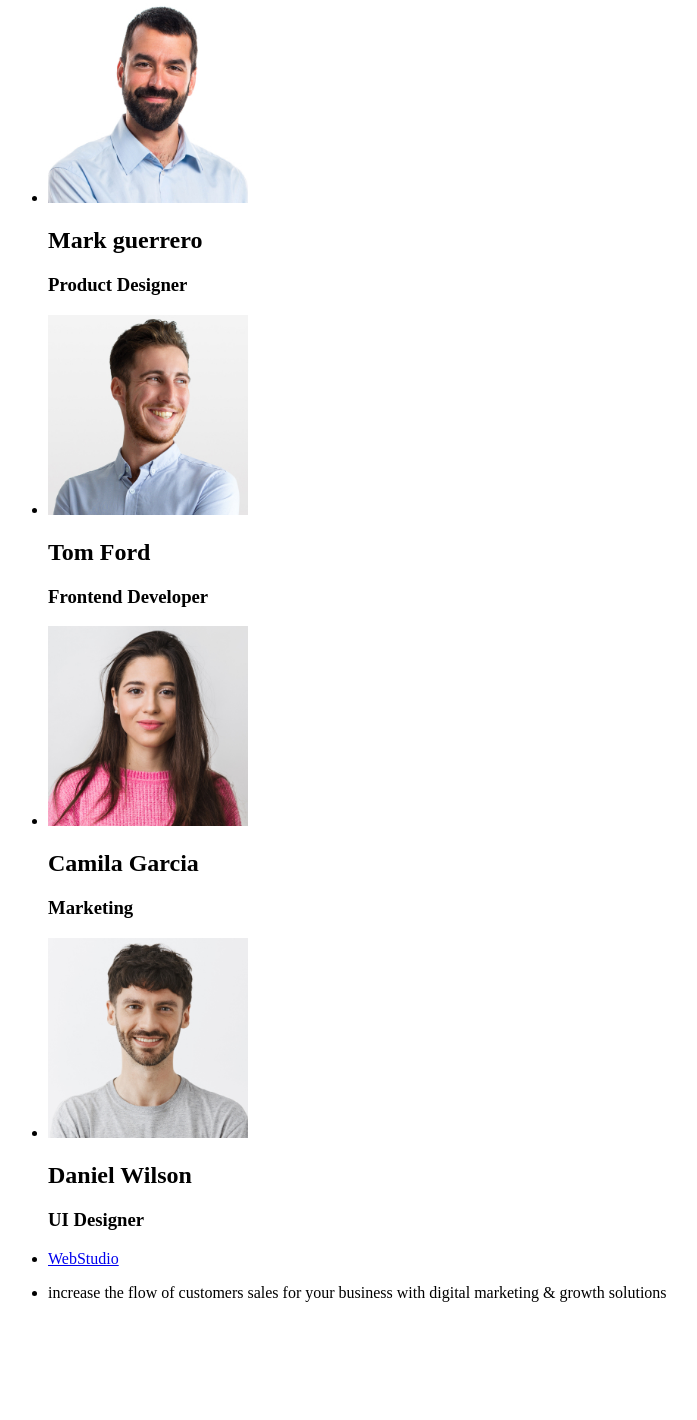
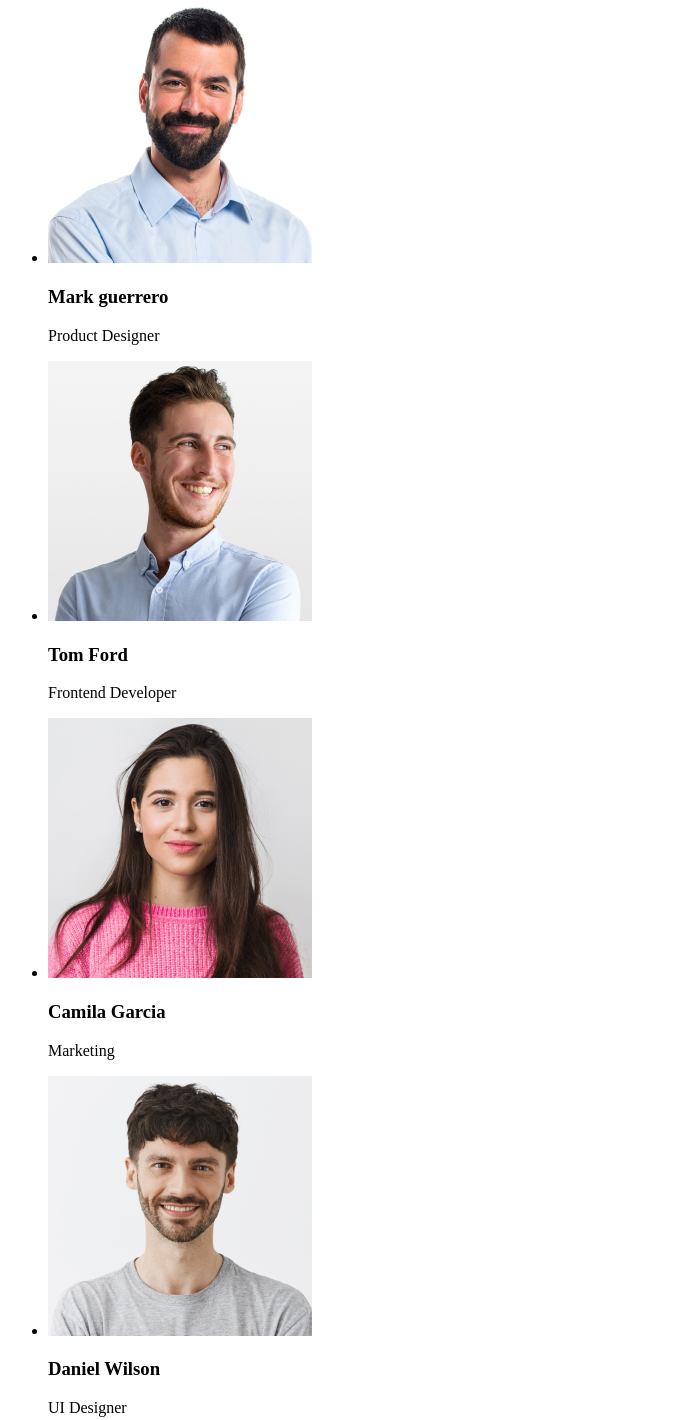
Before and after one commit to ilteriscagri/goit-markup-hw-01, a plain HTML site: page index.html in a window 1280 px wide. Shown: the part 609-2029 px from the top of the page, without its empty margins (0-697 px from the left). Before the commit the page ends 1927 px from the top, so only its background shows below. Drawn offline with Linux system fonts and the light colour scheme.

Commit message:
değişiklik5

```diff
--- a/index.html
+++ b/index.html
@@ -61,38 +61,35 @@
             <h2>Our Team</h2>
             <ul>
                 <li>
-                    <img src="./images/team-1.jpg" alt="mark guerrero" width="200" height="200">
-                    <h2>Mark guerrero</h2>
-                    <h3>Product Designer</h3>
+                    <img src="./images/team-1.jpg" alt="mark guerrero" width="264" >
+                    <h3>Mark guerrero</h3>
+                    <p>Product Designer</p>
                 </li>
                 <li>
-                    <img src="./images/team-2.jpg" alt="Tom Ford" width="200" height="200">
-                    <h2>Tom Ford</h2>
-                    <h3>Frontend Developer</h3>
+                    <img src="./images/team-2.jpg" alt="Tom Ford" width="264" >
+                    <h3>Tom Ford</h3>
+                    <p>Frontend Developer</p>
                 </li>
                 <li>
-                    <img src="./images/team-3.jpg" alt="Camila Garcia" width="200" height="200">
-                    <h2>Camila Garcia</h2>
-                    <h3>Marketing</h3>
+                    <img src="./images/team-3.jpg" alt="Camila Garcia" width="264" >
+                    <h3>Camila Garcia</h3>
+                    <p>Marketing</p>
                 </li>
                 <li>
-                    <img src="./images/team-4.jpg" alt="Daniel Wilson" width="200" height="200">
-                    <h2>Daniel Wilson</h2>
-                    <h3>UI Designer</h3>
+                    <img src="./images/team-4.jpg" alt="Daniel Wilson" width="264" >
+                    <h3>Daniel Wilson</h3>
+                    <p>UI Designer</p>
                 </li>
             </ul>
         </section>
     </main>
 
     <footer>
-        <ul>
-            <li>
+
                 <a href="./index.html">WebStudio</a>
-            </li>
-            <li>
                 <p>increase the flow of customers sales for your business with digital marketing & growth solutions</p>
-            </li>
-        </ul>
+
+
     </footer>
 
 </body>
```
